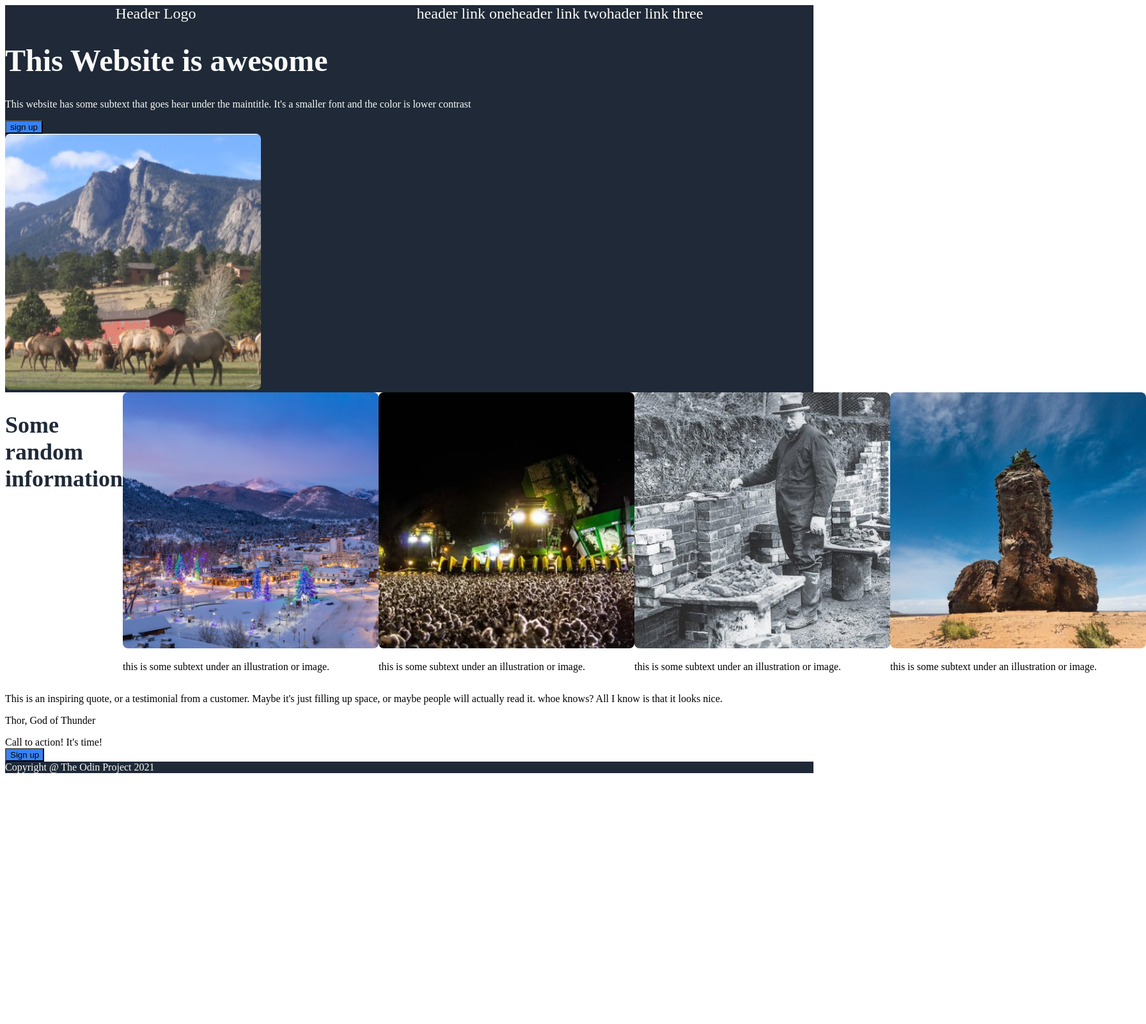
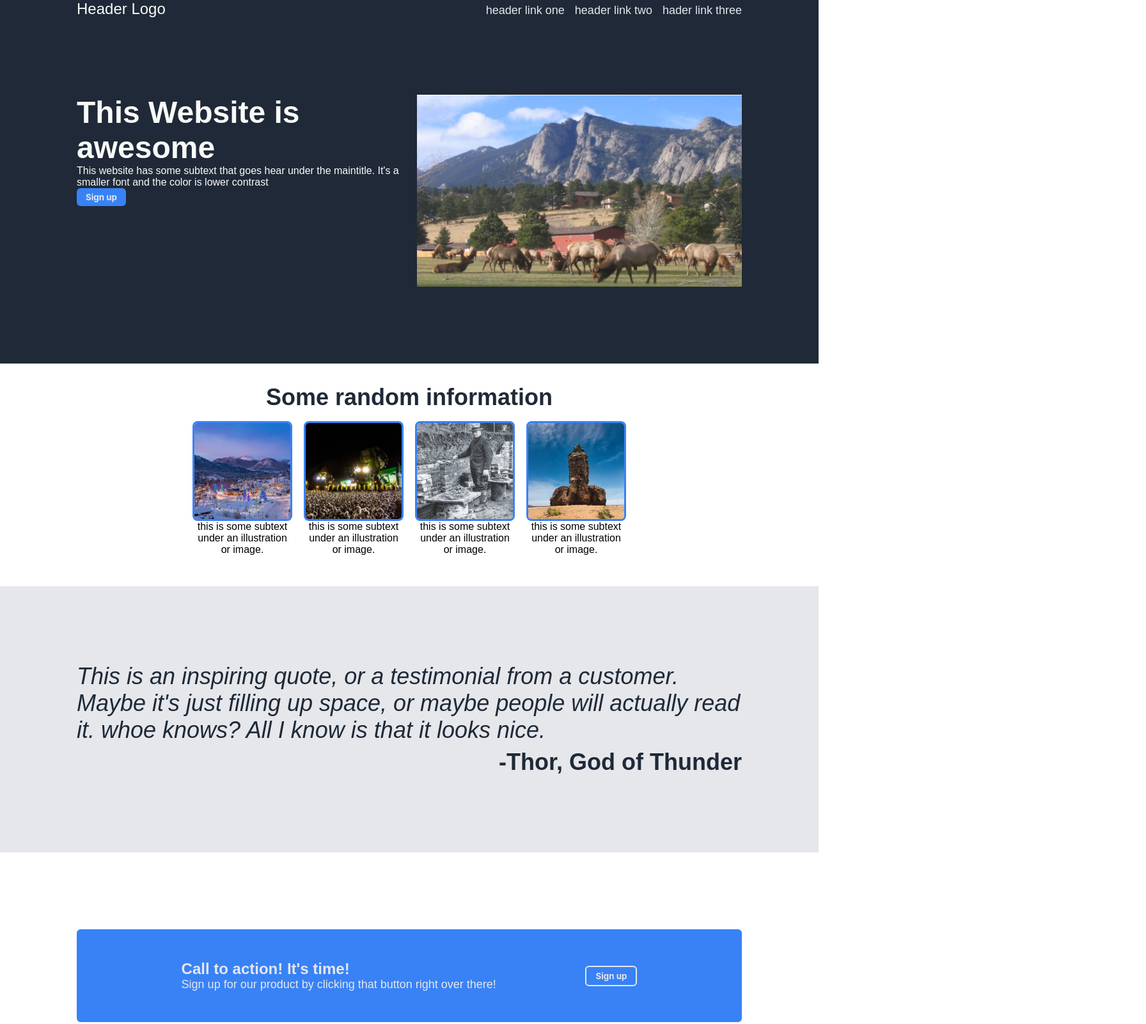
Before and after one commit to MikeyRocks68/landing_page, a plain HTML site: page index.html in a window 1280 px wide. Shown: the top 1600 px of the page at 64% size, 1792 px wide, since content can reach past the window. Before the commit the page ends 1216 px from the top, so only its background shows below. Drawn offline with Linux system fonts and the light colour scheme.

Commit message:
feat:Added styles, and flex elements

```diff
--- a/index.html
+++ b/index.html
@@ -22,12 +22,13 @@
                     It's a smaller font and the color is
                     lower contrast
                 </p>
-                <button>sign up</button>
+                <button>Sign up</button>
             </div>
             <img src="./images/image1.png" alt="image1">
         </div>
         <div class="body2">
             <h2>Some random information</h2>
+            <div class="cards">
                 <div class="card">
                     <img src="./images/image2.png" alt="image2">
                     <p>
@@ -57,19 +58,24 @@
                     </p>
                 </div>
             </div>
+        </div>
         <div class="body3">
-            <p>This is an inspiring quote, or a testimonial
+            <em>This is an inspiring quote, or a testimonial
                 from a customer. Maybe it's just filling
                 up space, or maybe people will actually read it.
                 whoe knows? All I know is that it looks nice.
-            </p>
-            <p>Thor, God of Thunder</p>
+            </em>
+            <b>-Thor, God of Thunder</b>
         </div>
         <div class="body4">
             <div class="banner">
-                Call to action! It's time!
+                <div>
+                    <h3>Call to action! It's time!</h3>
+                    <p>Sign up for our product by clicking that button right over there!
+                    </p>
                 </div>
                 <button>Sign up</button>
+            </div>
         </div>
         <div class="footer">
             Copyright @ The Odin Project 2021
--- a/styles.css
+++ b/styles.css
@@ -1,11 +1,19 @@
+
+* {
+    font-family:sans-serif,'roboto';
+}
+
 body {
     display:flex;
     flex-direction:column;
+    margin:0px;
 }
 
 .header {
     display:flex;
-    justify-content: space-around;
+    justify-content: space-between;
+    padding-left:120px;
+    padding-right:120px;
     font-size:24px;
     color: #F9FAF8;
 }
@@ -16,7 +24,7 @@ body {
 
 .left > h1 {
     font-size: 48px;
-    font: weight 800px;;
+    font-weight: 800;
     color: #F9FAF8;
 }
 .left > p {
@@ -33,22 +41,144 @@ ul {
 
 button {
     background-color: #3882f6;
+    color:#E5E7EB;
+    padding:6px 14px;
+    display:flex;
+    flex-direction:column;
+    align-items:center;
+    font-family:-apple-system, 'Roboto';
+    border-radius:6px;
+    border:none;
+    font-weight:bold;
+}
+
+h1, p{
+    margin:0px;
+}
+
+.body1 {
+    display:flex;
+    justify-content:center;
+    gap:24px;
+    padding:120px;
+}
+.left, .body1 img {
+    height:300px;
+    width:400px;
+    flex-grow:1;
 }
 
 .body2 > h2 {
     font-size:36px;
     font-weight:900;
     color:#1F2937;
+    margin:0px;
 }
 
+.body2 p {
+    text-align:center;
+}
 .body2 {
     display:flex;
+    flex-direction:column;
+    align-items:center;
+    justify-content:center;
+    padding:32px;
+    padding-left:120px;
+    padding-right:120px;
 }
 
-img {
+.cards {
+    display:flex;
+    justify-content:center;
+    gap:24px;
+    margin:16px;
+}
+.card {
+    display:flex;
+    flex-direction:column;
+    width:150px;
+    justify-content: center;
+    align-items: center;
+}
+
+.body2 img {
+    border-style: solid;
+    border-color: #3882f6;
     border-radius:8px;
-    width:400px;
-    height:400px;
+    width:150px;
+    height:150px;
     object-fit:cover;
+}
+
+.body3 {
+    display:flex;
+    flex-direction:column;
+    padding:120px;
+    font-size:36px;
+    font-style:light italic;
+    background-color: #E5E7EB;
+    color:#1F2937;
+    gap:8px;
+    align-items:center;
+}
+.body3 > * {
+    flex-grow:0;
+    flex-basis:auto;
+}
+.body3 > b {
+    align-self: flex-end;
+}
+.body3 > em {
 
 }
+a {
+    font-size:18px;
+    color:#E5E7EB;
+}
+
+ul {
+    display:flex;
+    gap:16px;
+}
+
+.body4 {
+    display: flex;
+    justify-content: center;
+    padding:120px;
+}
+
+.body4 h3 {
+    margin:0;
+    font-size:24px;
+    color:#E5E7EB;
+}
+
+.body4 p {
+    font-size:18px;
+    color:#E5E7EB;
+}
+
+
+.banner {
+    display:flex;
+    background-color: #3882f6;
+    gap:24px;
+    justify-content: center;
+    align-items: center;
+    padding:48px;
+    border-radius:6px;
+    flex:auto;
+    justify-content: space-evenly;
+}
+.banner button {
+    border:2px solid #E5E7EB;
+    border-color:#E5E7EB;
+}
+
+.footer {
+    padding:40px;
+    display:flex;
+    justify-content: center;
+    align-items: center
+}
```
Lines whose indentation alone changed are shown as unchanged.
